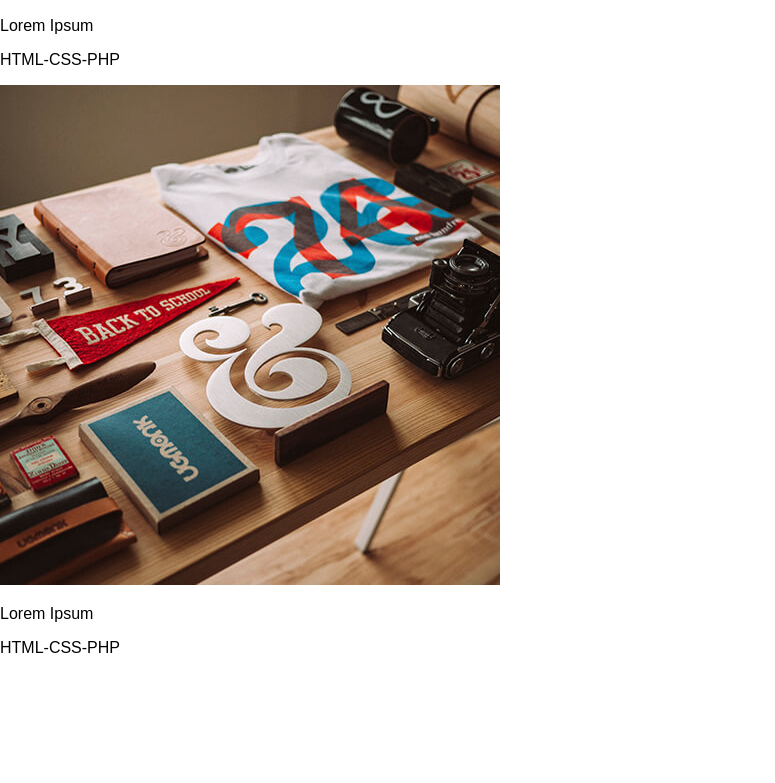
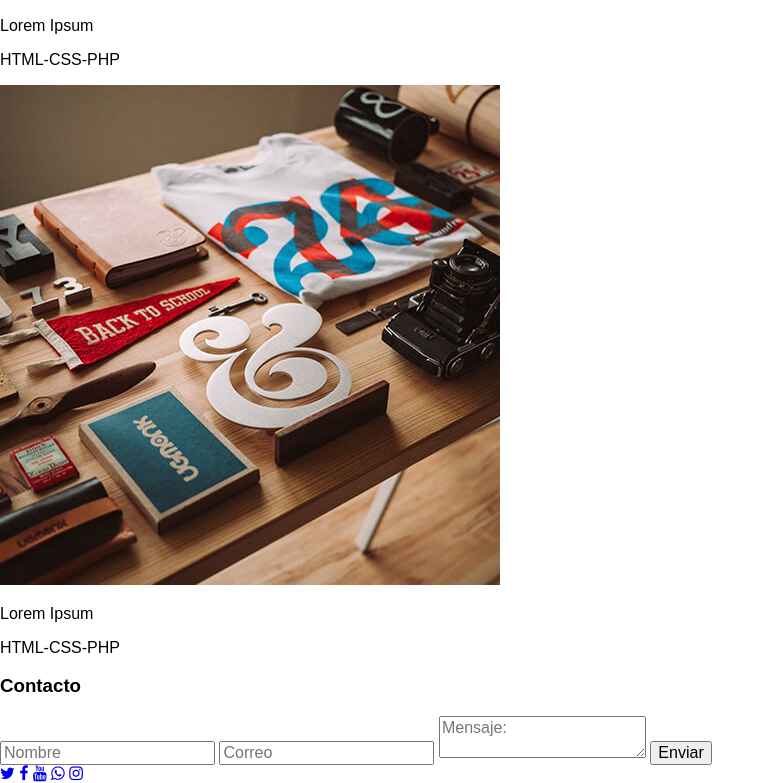
Before and after one commit to Luis-Angel-Santos/Luis-Angel-Santos.github.io, a plain HTML site: page index.html in a window 1280 px wide. Shown: the part 4451-5234 px from the top of the page, without its empty margins (0-775 px from the left). Before the commit the page ends 5124 px from the top, so only its background shows below. Drawn offline with Linux system fonts and the light colour scheme.

Commit message:
Haciendo la estructura del Formulario de Contacto y las Redes Sociales

```diff
--- a/index.html
+++ b/index.html
@@ -121,5 +121,29 @@
               </div>
          </section>
     </section>
+
+    <footer>
+        <section class="contacto">
+            <div class="contenedor">
+                <h3 class="titulo">Contacto</h3>
+                <form class="formulario" action="">
+                    <input type="text" placeholder="Nombre" name="nombre" required>
+                    <input type="email" placeholder="Correo" name="correo" required>
+                    <textarea name="mensaje" placeholder="Mensaje:"></textarea>
+                    <input class="boton" type="submit" value="Enviar">
+                </form>
+            </div>
+        </section>
+
+        <section class="redes-sociales">
+            <div class="contenedor">
+                <a href="#" class="twitter"><i class="fa fa-twitter"></i></a>
+                <a href="#" class="facebook"><i class="fa fa-facebook-f"></i></a>
+                <a href="#" class="youtube"><i class="fa fa-youtube"></i></a>
+                <a href="#" class="whatsapp"><i class="fa fa-whatsapp"></i></a>
+                <a href="#" class="instagram"><i class="fa fa-instagram"></i></a>
+            </div>
+        </section>
+    </footer>
 </body>
 </html>
```
